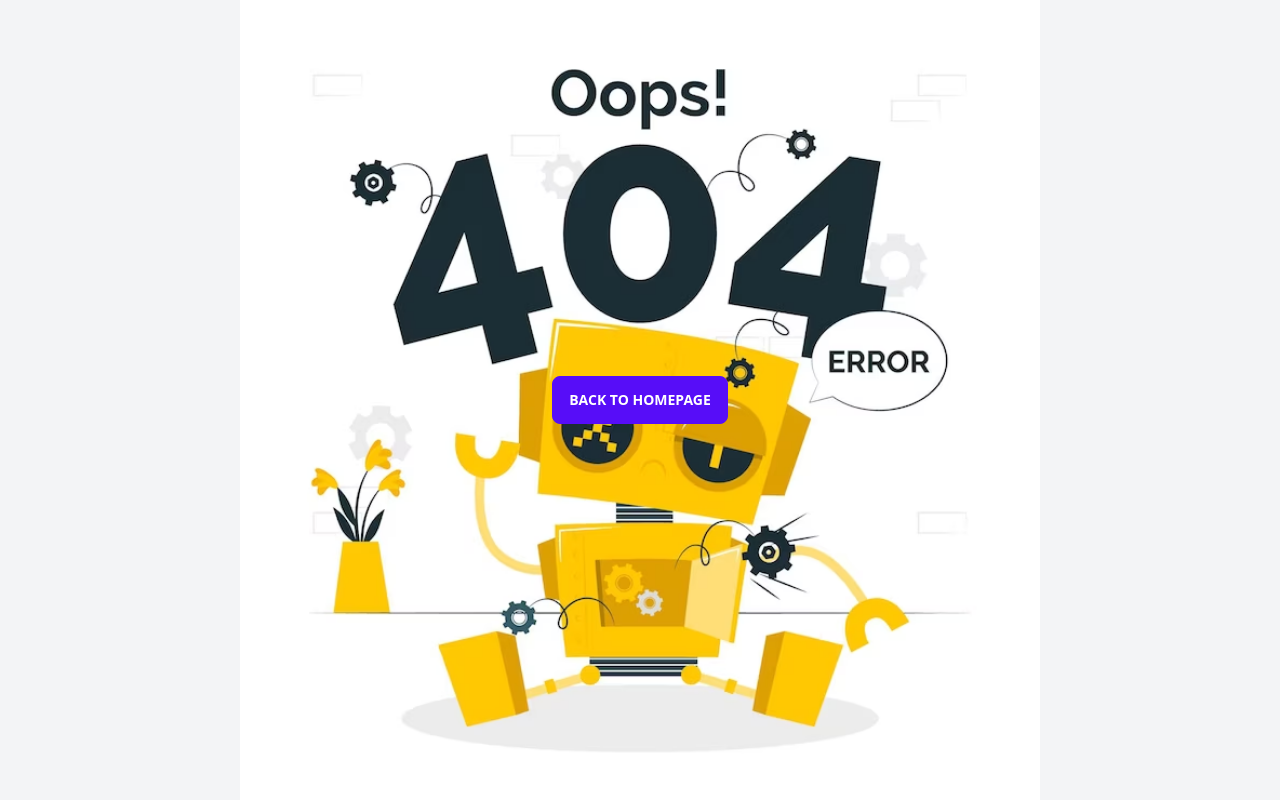
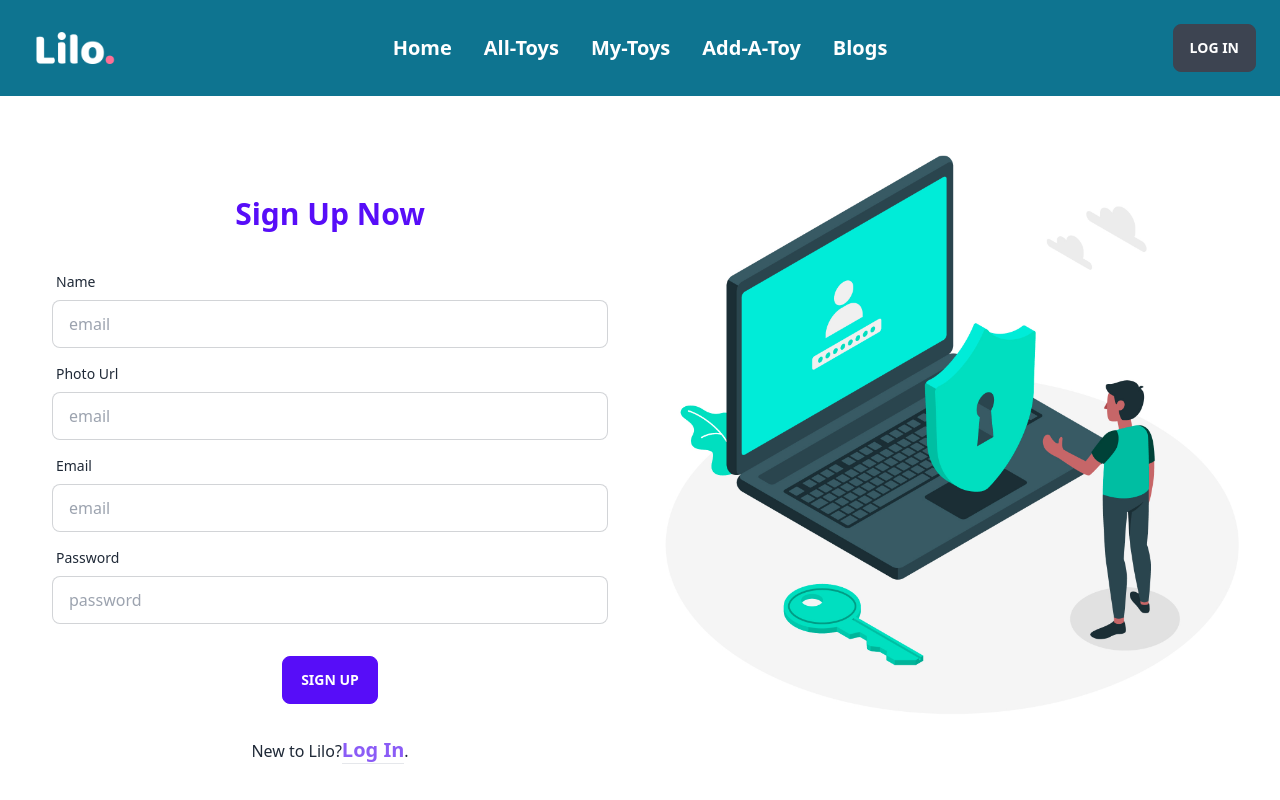
Before and after one commit to MuhiuddinSamim/Lilo-toy-marketplace-client-side, a React (Vite) app: page /signUp in a window 1280 px wide. Before the commit this address had no page. Shown: the top 800 px of the page. Built offline with nearby package versions, Linux system fonts and the light colour scheme.

Commit message:
sign up page made

```diff
--- /dev/null
+++ b/src/Components/Login/Login.jsx
@@ -0,0 +1,48 @@
+import React from 'react';
+import loginImg from '../../assets/Data_security_05.jpg'
+import { Link } from 'react-router-dom';
+
+const Login = () => {
+    return (
+     <div className='md:flex'>
+        <div className='md:w-1/2'>
+            <img src={loginImg} alt="" />
+        </div>
+        <div className=' md:w-1/2'>
+            <div className='py-36'>
+                <h1 className='text-center text-primary text-3xl font-bold'>Log in</h1>
+               <form >
+          <div className="card-body">
+        <div className="form-control">
+          <label className="label">
+            <span className="label-text">Email</span>
+          </label>
+          <input type="text" name='email' placeholder="email" required className="input input-bordered" />
+        </div>
+        <div className="form-control">
+          <label className="label">
+            <span className="label-text">Password</span>
+          </label>
+          <input type="password" name='password' required placeholder="password" className="input input-bordered" />
+
+        </div>
+
+        <div className="form-control mx-auto mt-6">
+          <button className="btn btn-primary w-24">Login</button>
+        </div>
+        <div className="text-grey-dark text-center mt-6">
+            <p>  Already Have an Account?
+            <Link to='/signUp' className="no-underline link-hover border-b text-xl text-violet-500 font-bold">
+                 Sign up</Link>.</p>
+
+        </div>
+      </div>
+
+      </form>
+            </div>
+        </div>
+     </div>
+    );
+};
+
+export default Login;
--- /dev/null
+++ b/src/Components/SignUp/SignUp.jsx
@@ -0,0 +1,62 @@
+import React from 'react';
+import { Link } from 'react-router-dom';
+import loginImg from '../../assets/2942004.jpg'
+
+
+const SignUp = () => {
+    return (
+        <div className='md:flex p-5'>
+
+        <div className=' md:w-1/2'>
+            <div className='py-20'>
+                <h1 className='text-center text-primary text-3xl font-bold'>Sign Up Now</h1>
+               <form >
+          <div className="card-body">
+        <div className="form-control">
+          <label className="label">
+            <span className="label-text">Name</span>
+          </label>
+          <input type="text" name='name' placeholder="email" required className="input input-bordered" />
+        </div>
+          <div className="form-control">
+          <label className="label">
+            <span className="label-text">Photo Url</span>
+          </label>
+          <input type="photo" name='photo' placeholder="email" required className="input input-bordered" />
+        </div>
+          <div className="form-control">
+          <label className="label">
+            <span className="label-text">Email</span>
+          </label>
+          <input type="text" name='email' placeholder="email" required className="input input-bordered" />
+        </div>
+        <div className="form-control">
+          <label className="label">
+            <span className="label-text">Password</span>
+          </label>
+          <input type="password" name='password' required placeholder="password" className="input input-bordered" />
+
+        </div>
+
+        <div className="form-control mx-auto mt-6">
+          <button className="btn btn-primary w-24">Sign up</button>
+        </div>
+        <div className="text-grey-dark text-center mt-6">
+            <p>  New to Lilo?
+            <Link to='/login' className="no-underline link-hover border-b text-xl text-violet-500 font-bold">
+                 Log In</Link>.</p>
+
+        </div>
+      </div>
+
+      </form>
+            </div>
+        </div>
+         <div className='md:w-1/2'>
+            <img src={loginImg} alt="" />
+        </div>
+     </div>
+    );
+};
+
+export default SignUp;
--- a/src/LayOut/Main.jsx
+++ b/src/LayOut/Main.jsx
@@ -1,11 +1,13 @@
 import React from 'react';
 import Navbar from '../Shared/Navbar';
 import Footer from '../Shared/Footer';
+import { Outlet } from 'react-router-dom';
 
 const Main = () => {
     return (
         <div>
            <Navbar></Navbar>
+           <Outlet></Outlet>
            <Footer></Footer>
         </div>
     );
--- a/src/Shared/Navbar.jsx
+++ b/src/Shared/Navbar.jsx
@@ -1,6 +1,7 @@
 import React from 'react';
 import NabLogo from '../../src/assets/logo_white.png'
 import { Link } from 'react-router-dom';
+import { NavLink } from "react-router-dom";
 
 const Navbar = () => {
     return (
@@ -31,11 +32,11 @@ const Navbar = () => {
   <div className="navbar-center hidden lg:flex">
   {/* <div className=" hidden lg:flex"> */}
     <ul className="menu menu-horizontal px-1">
-     <Link className='mx-2 text-xl font-semibold text-white' to='/'>Home</Link>
-     <Link className='mx-2 text-xl font-semibold text-white' to='/allToys'>All-Toys</Link>
-     <Link className='mx-2 text-xl font-semibold text-white' to='/'>My-Toys</Link>
-     <Link className='mx-2 text-xl font-semibold text-white' to='/'>Add-A-Toy</Link>
-     <Link className='mx-2 text-xl font-semibold text-white' to='/'>Blogs</Link>
+     <Link className='mx-4 text-xl link-hover font-semibold text-white' to='/'>Home</Link>
+     <Link className='mx-4 text-xl font-semibold text-white' to='/allToys'>All-Toys</Link>
+     <Link className='mx-4 text-xl font-semibold text-white' to='/'>My-Toys</Link>
+     <Link className='mx-4 text-xl font-semibold text-white' to='/'>Add-A-Toy</Link>
+     <Link className='mx-4 text-xl font-semibold text-white' to='/'>Blogs</Link>
     </ul>
   </div>
 
@@ -43,7 +44,7 @@ const Navbar = () => {
   {/* navbar end */}
   <div className="navbar-end">
   {/* <div className=""> */}
-    <Link to='signIn' className="btn">Sign in</Link>
+    <Link to='/login' className="btn">Log in</Link>
   </div>
 </div>
 
```
Also changed, not shown: src/Routes/Routes.jsx (+17 -0 lines), src/assets/2942004.jpg (added), src/assets/Data_security_05.jpg (added).
